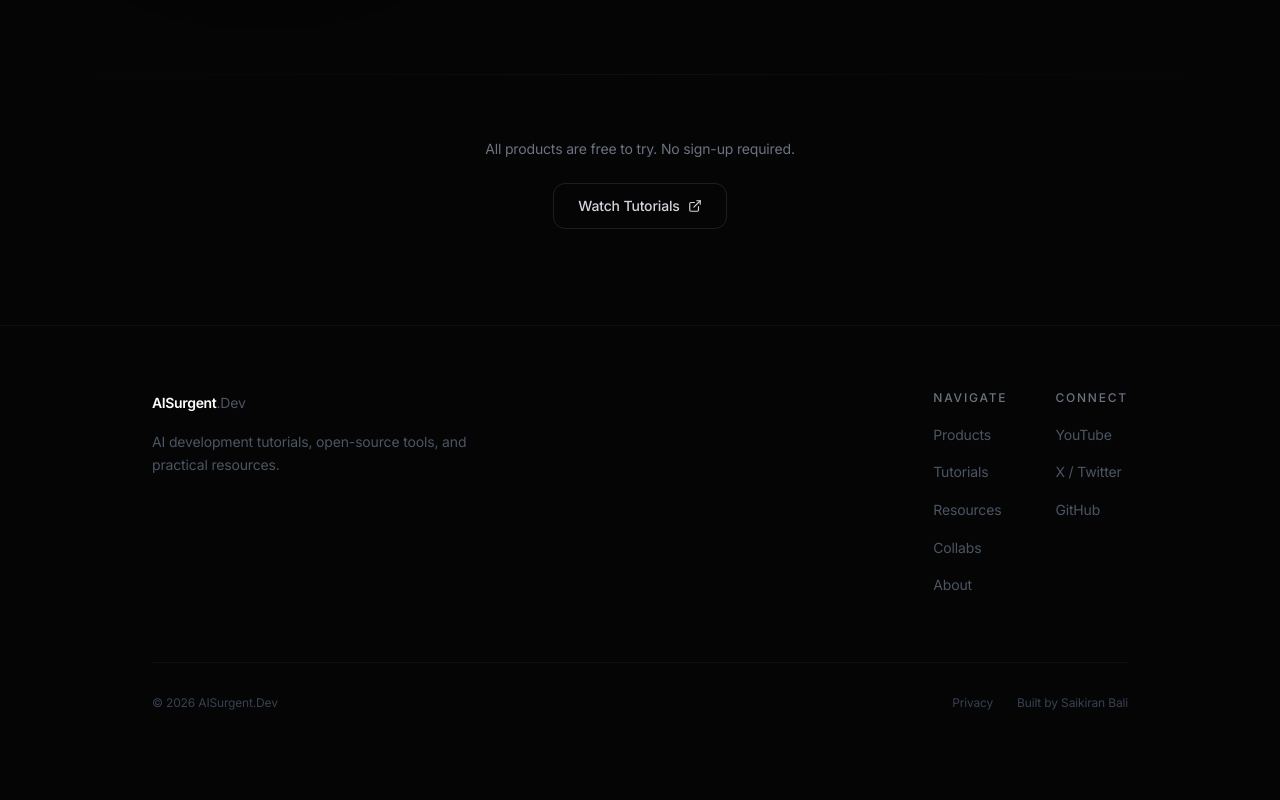
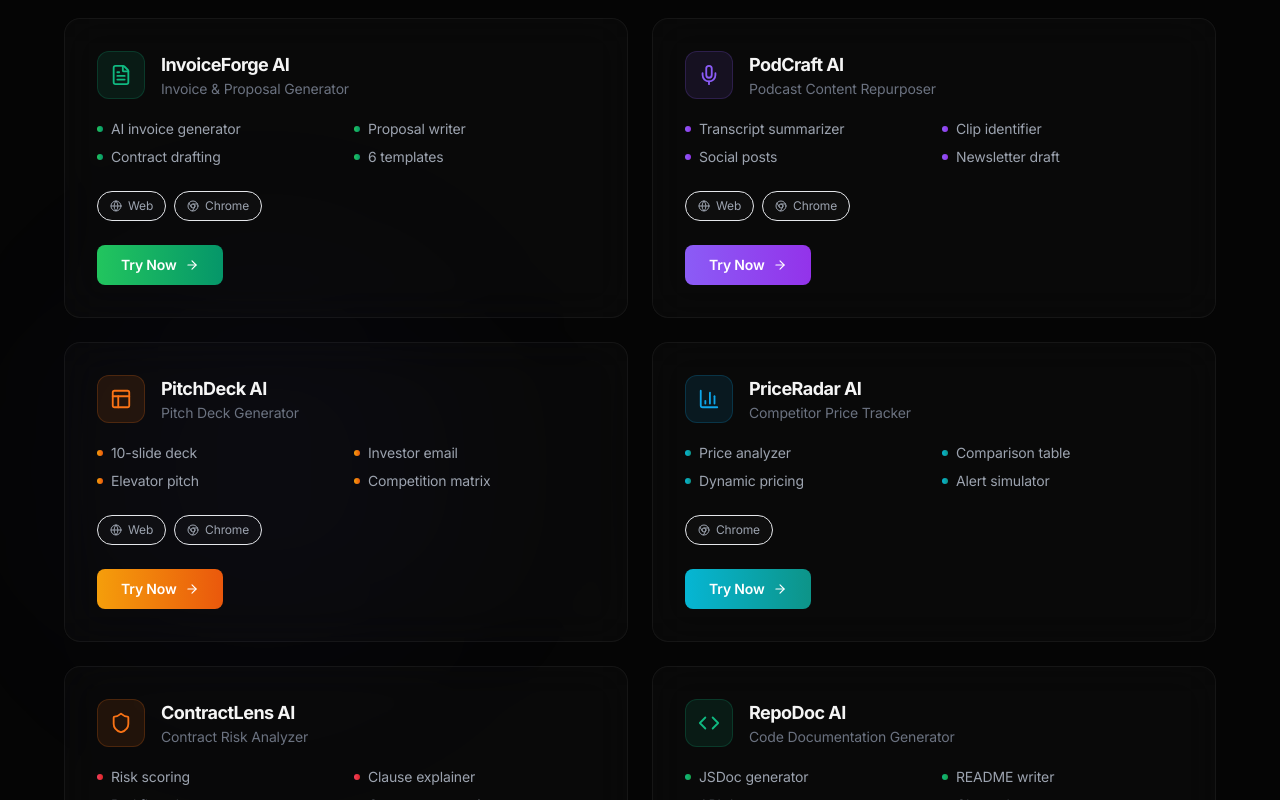
Before and after one commit to kalavathiramarao76-ui/AiSurgent, a React (Vite) app: page /products in a window 1280 px wide. Shown: the part 1840-2640 px from the top of the page. Before the commit the page ends 2615 px from the top, so only its background shows below. Built offline with nearby package versions, Linux system fonts and the light colour scheme.

Commit message:
Add 6 new products: InvoiceForge, PodCraft, PitchDeck, PriceRadar, ContractLens, RepoDoc — now 14 total

```diff
--- a/src/components/ProductsHighlight.jsx
+++ b/src/components/ProductsHighlight.jsx
@@ -1,4 +1,4 @@
-import { Chrome, User, PenTool, TrendingUp, AlertTriangle, Filter, Wrench, Bot, ArrowRight } from 'lucide-react'
+import { Chrome, User, PenTool, TrendingUp, AlertTriangle, Filter, Wrench, Bot, ArrowRight, FileText, Mic, Layout, BarChart3, Shield, Code } from 'lucide-react'
 import { Link } from 'react-router-dom'
 
 const products = [
@@ -10,6 +10,12 @@ const products = [
   { name: 'TriageFlow AI', desc: 'Alert Triage System', icon: Filter, url: 'https://ai-alert-triage.vercel.app' },
   { name: 'ToolSpark AI', desc: 'AI Toolbox — 6 tools', icon: Wrench, url: 'https://ai-micro-saas-2.vercel.app' },
   { name: 'Autensa', desc: 'Agentic AI Assistant', icon: Bot, url: 'https://github.com/kalavathiramarao76-ui/autensa-extension' },
+  { name: 'InvoiceForge AI', desc: 'Invoice & Proposal Generator', icon: FileText, url: 'https://invoiceforge-ai.vercel.app' },
+  { name: 'PodCraft AI', desc: 'Podcast Content Repurposer', icon: Mic, url: 'https://podcraft-ai-blue.vercel.app' },
+  { name: 'PitchDeck AI', desc: 'Pitch Deck Generator', icon: Layout, url: 'https://pitchdeck-ai-beta.vercel.app' },
+  { name: 'PriceRadar AI', desc: 'Competitor Price Tracker', icon: BarChart3, url: 'https://github.com/kalavathiramarao76-ui/priceradar-ext' },
+  { name: 'ContractLens AI', desc: 'Contract Risk Analyzer', icon: Shield, url: 'https://github.com/kalavathiramarao76-ui/contractlens-ext' },
+  { name: 'RepoDoc AI', desc: 'Code Documentation Generator', icon: Code, url: 'https://github.com/kalavathiramarao76-ui/repodoc-ext' },
 ]
 
 export default function ProductsHighlight() {
@@ -24,7 +30,7 @@ export default function ProductsHighlight() {
             Product Suite
           </span>
           <h2 className="text-4xl sm:text-5xl lg:text-6xl font-bold text-white mb-6 tracking-tight">
-            All 8 products
+            All 14 products
           </h2>
           <p className="text-gray-500 max-w-xl mx-auto text-base">
             Every product is live and free to try. No sign-up walls. Just start.
--- a/src/pages/Products.jsx
+++ b/src/pages/Products.jsx
@@ -12,6 +12,12 @@ import {
   Wrench,
   Bot,
   ExternalLink,
+  FileText,
+  Mic,
+  Layout,
+  BarChart3,
+  Shield,
+  Code,
 } from 'lucide-react'
 import { useSEO } from '../hooks/useSEO'
 
@@ -136,6 +142,96 @@ const PRODUCTS = [
     chrome: 'https://github.com/kalavathiramarao76-ui/autensa-extension',
     features: ['Claude/GitHub/Vercel tools', 'Command palette', 'Streaming responses', 'Agentic loop'],
   },
+  {
+    name: 'InvoiceForge AI',
+    tagline: 'Invoice & Proposal Generator',
+    icon: FileText,
+    color: 'text-aigreen',
+    borderColor: 'border-aigreen/20',
+    bgColor: 'bg-aigreen/10',
+    glowClass: 'hover-glow-green',
+    accentGradient: 'from-green-500 to-emerald-600',
+    category: 'Productivity',
+    web: 'https://invoiceforge-ai.vercel.app',
+    mobile: null,
+    chrome: 'https://github.com/kalavathiramarao76-ui/invoiceforge-ext',
+    features: ['AI invoice generator', 'Proposal writer', 'Contract drafting', '6 templates'],
+  },
+  {
+    name: 'PodCraft AI',
+    tagline: 'Podcast Content Repurposer',
+    icon: Mic,
+    color: 'text-aipurple',
+    borderColor: 'border-aipurple/20',
+    bgColor: 'bg-aipurple/10',
+    glowClass: 'hover-glow-purple',
+    accentGradient: 'from-violet-500 to-purple-600',
+    category: 'Productivity',
+    web: 'https://podcraft-ai-blue.vercel.app',
+    mobile: null,
+    chrome: 'https://github.com/kalavathiramarao76-ui/podcraft-ext',
+    features: ['Transcript summarizer', 'Clip identifier', 'Social posts', 'Newsletter draft'],
+  },
+  {
+    name: 'PitchDeck AI',
+    tagline: 'Pitch Deck Generator',
+    icon: Layout,
+    color: 'text-aiorange',
+    borderColor: 'border-aiorange/20',
+    bgColor: 'bg-aiorange/10',
+    glowClass: 'hover-glow-orange',
+    accentGradient: 'from-amber-500 to-orange-600',
+    category: 'Productivity',
+    web: 'https://pitchdeck-ai-beta.vercel.app',
+    mobile: null,
+    chrome: 'https://github.com/kalavathiramarao76-ui/pitchdeck-ext',
+    features: ['10-slide deck', 'Investor email', 'Elevator pitch', 'Competition matrix'],
+  },
+  {
+    name: 'PriceRadar AI',
+    tagline: 'Competitor Price Tracker',
+    icon: BarChart3,
+    color: 'text-aiblue',
+    borderColor: 'border-aiblue/20',
+    bgColor: 'bg-aiblue/10',
+    glowClass: 'hover-glow-blue',
+    accentGradient: 'from-cyan-500 to-teal-600',
+    category: 'Productivity',
+    web: null,
+    mobile: null,
+    chrome: 'https://github.com/kalavathiramarao76-ui/priceradar-ext',
+    features: ['Price analyzer', 'Comparison table', 'Dynamic pricing', 'Alert simulator'],
+  },
+  {
+    name: 'ContractLens AI',
+    tagline: 'Contract Risk Analyzer',
+    icon: Shield,
+    color: 'text-aiorange',
+    borderColor: 'border-aiorange/20',
+    bgColor: 'bg-aiorange/10',
+    glowClass: 'hover-glow-orange',
+    accentGradient: 'from-rose-500 to-red-600',
+    category: 'Productivity',
+    web: null,
+    mobile: null,
+    chrome: 'https://github.com/kalavathiramarao76-ui/contractlens-ext',
+    features: ['Risk scoring', 'Clause explainer', 'Red flag alerts', 'Contract comparison'],
+  },
+  {
+    name: 'RepoDoc AI',
+    tagline: 'Code Documentation Generator',
+    icon: Code,
+    color: 'text-aigreen',
+    borderColor: 'border-aigreen/20',
+    bgColor: 'bg-aigreen/10',
+    glowClass: 'hover-glow-green',
+    accentGradient: 'from-emerald-500 to-green-600',
+    category: 'Browser',
+    web: null,
+    mobile: null,
+    chrome: 'https://github.com/kalavathiramarao76-ui/repodoc-ext',
+    features: ['JSDoc generator', 'README writer', 'API docs', 'Changelog creator'],
+  },
 ]
 
 const FILTERS = ['All', 'LinkedIn Suite', 'DevOps', 'Productivity', 'Browser']
@@ -144,8 +240,8 @@ const PRODUCTS_SCHEMAS = [
   {
     '@type': 'CollectionPage',
     '@id': 'https://aisurgent.dev/products',
-    name: 'AISurgent Products — 8 AI-Powered Tools',
-    description: 'Browse all 8 AI products by AISurgent — from LinkedIn optimization to Kubernetes alerting, browser extensions to productivity tools.',
+    name: 'AISurgent Products — 14 AI-Powered Tools',
+    description: 'Browse all 14 AI products by AISurgent — from LinkedIn optimization to Kubernetes alerting, browser extensions to productivity tools.',
     url: 'https://aisurgent.dev/products',
     isPartOf: { '@id': 'https://aisurgent.dev/#website' },
   },
@@ -155,9 +251,9 @@ export default function Products() {
   const [activeFilter, setActiveFilter] = useState('All')
 
   useSEO({
-    title: 'Products — 8 AI-Powered Tools | AISurgent.Dev',
+    title: 'Products — 14 AI-Powered Tools | AISurgent.Dev',
     description:
-      'Browse all 8 AI products by AISurgent. LinkedIn suite, DevOps tools, productivity apps, and browser extensions — all free to try.',
+      'Browse all 14 AI products by AISurgent. LinkedIn suite, DevOps tools, productivity apps, and browser extensions — all free to try.',
     path: '/products',
     schemas: PRODUCTS_SCHEMAS,
   })
@@ -183,7 +279,7 @@ export default function Products() {
         <div className="text-center mb-16" data-aos="fade-up">
           <span className="text-xs uppercase tracking-[0.2em] text-gray-500 font-semibold mb-4 block">Our Products</span>
           <h1 className="text-4xl sm:text-5xl lg:text-6xl font-bold leading-tight mb-6">
-            <span className="gradient-text">8 AI Products</span>
+            <span className="gradient-text">14 AI Products</span>
             <br />
             <span className="text-gray-300">Ready to Use</span>
           </h1>
```
